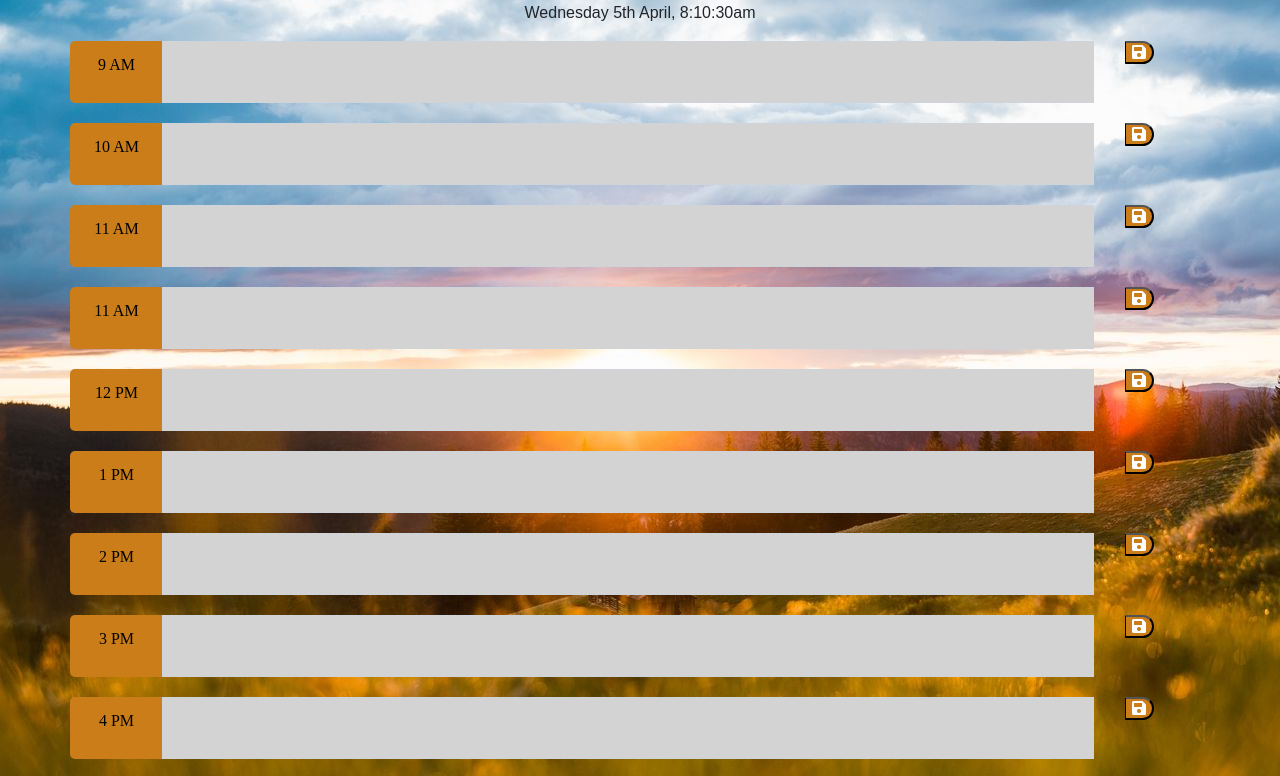
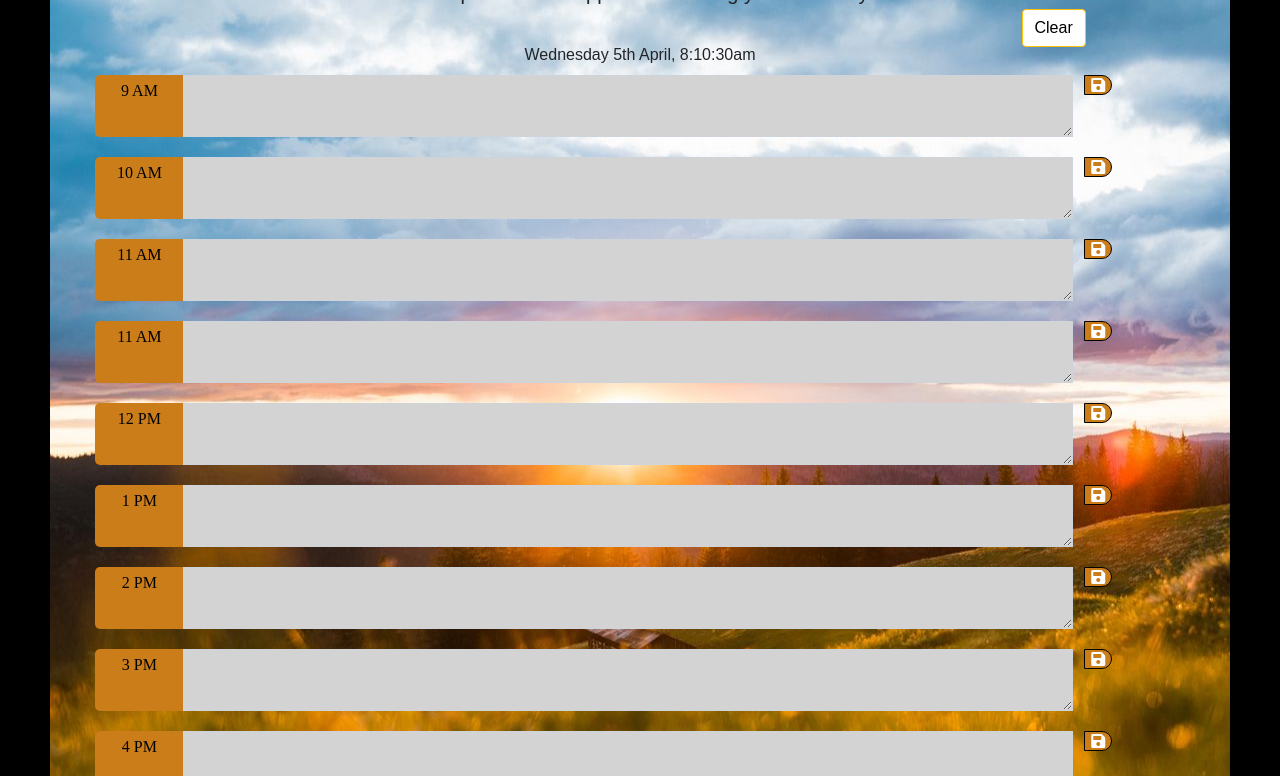
Before and after one commit to Berkeleycodingmomma/work-day-scheduler, a website: page index.html in a window 1280 px wide. Shown: the part 152-928 px from the top of the page. Drawn offline with nearby package versions, Linux system fonts and the light colour scheme.

Commit message:
adjusted the placement of clear button

```diff
--- a/assets/css/style.css
+++ b/assets/css/style.css
@@ -1,11 +1,26 @@
+
+    /* border: 5px solid black; */
+border {
+    border-width: 40px;
+    border-style: solid;
+    border-color: black;
+
+    padding: 2px 5px;
+    text-decoration: none;
+  }
+
+
+
 body {
     background-image: url(../images/landscape_mountains_sun_140434_1920x1080.jpeg);
+    background-position: 0%;
     font-family: fantasy;
     font-size: 16px;
     align-items: center;
-    line-height: 1;
-    width: 100vw;
-    height: 100vh;
+    line-height: 0;
+    border: 50px solid black;
+    padding: 20px 45px;
+
   }
 
 
@@ -15,12 +30,12 @@ body {
 }
 
 /* made some adjustments to styling */
-textarea {
+.textarea {
     background: transparent;
     border-style: calc();
     resize: none;
     color: #000000;
-    border-radius: 40px solid black;
+    border-radius: px solid black;
     padding: 10px;
     font-family: serif;
     text-align: left;
@@ -33,7 +48,7 @@ textarea {
 }
 
 
-
+/* adjusted the placement of "clear" button */
 .btn {
     margin-left: 85%;
     color: black;
@@ -47,7 +62,8 @@ textarea {
 
 .time-block {
     border-radius: 15px;
-    text-align: center;
+    text-align: middle;
+    align-content: center;
 
 
 }
@@ -55,9 +71,10 @@ textarea {
 .row {
     display: flex;
     flex-wrap: space-between;
-    border-top: 1px transparent;
+    border: 5px;
     padding-top: 20px;
     border-color: #000000;
+
 
 
 
@@ -70,6 +87,7 @@ textarea {
     border-radius: 5px;
     border-width: 0ch;
     font-family: serif;
+    text-align: center;
 }
 
 .past {
@@ -91,16 +109,18 @@ textarea {
 }
 
 .saveBtn {
-    border-left: 1px solid black;
+    border: 1px solid black;
     border-top-right-radius: 15px;
     border-bottom-right-radius: 15px;
     background-color: rgb(202, 125, 25);
     color: white;
+
   }
 
   .saveBtn i:hover {
     font-size: 20px;
     transition: all .3s ease-in-out;
+
   }
 
 
```
